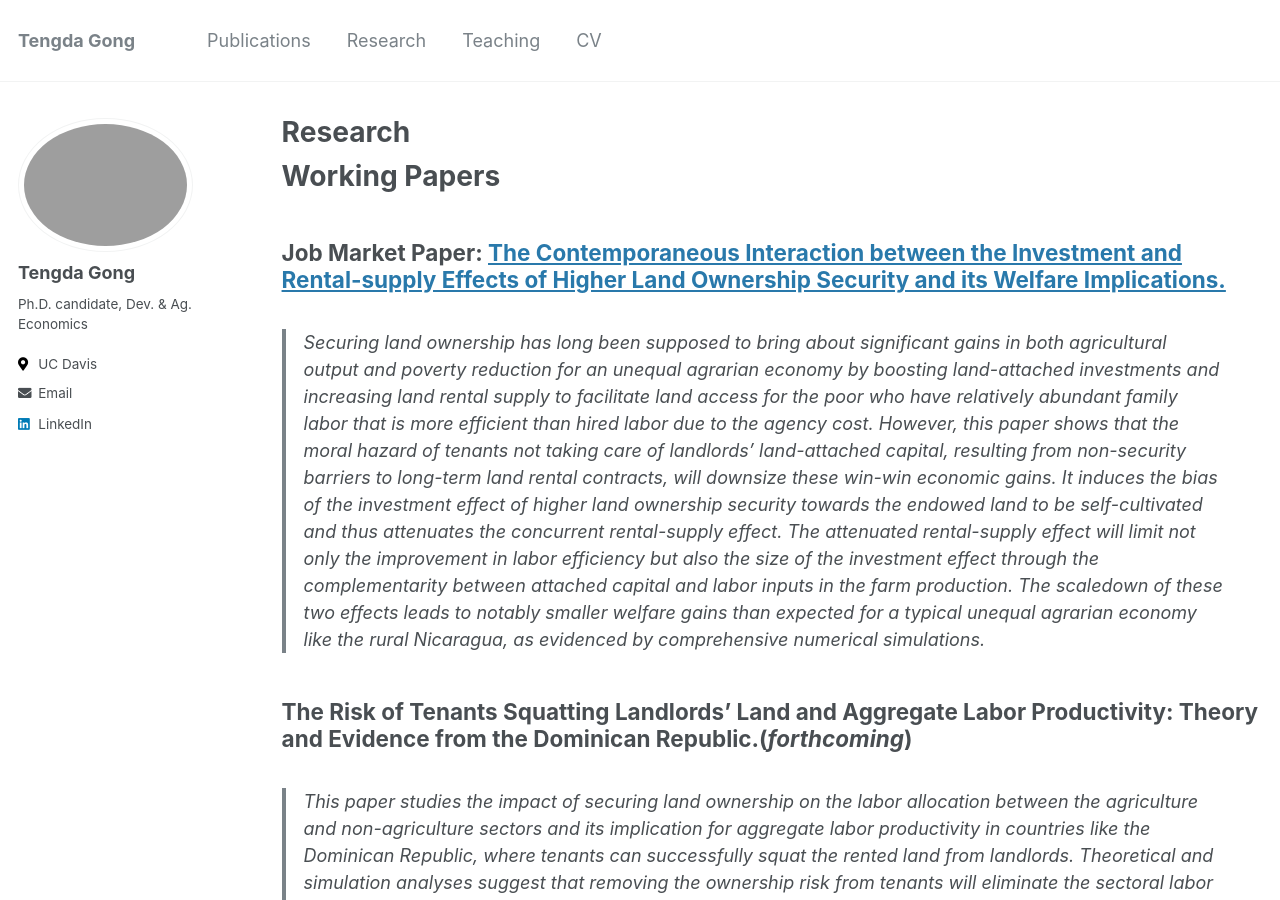
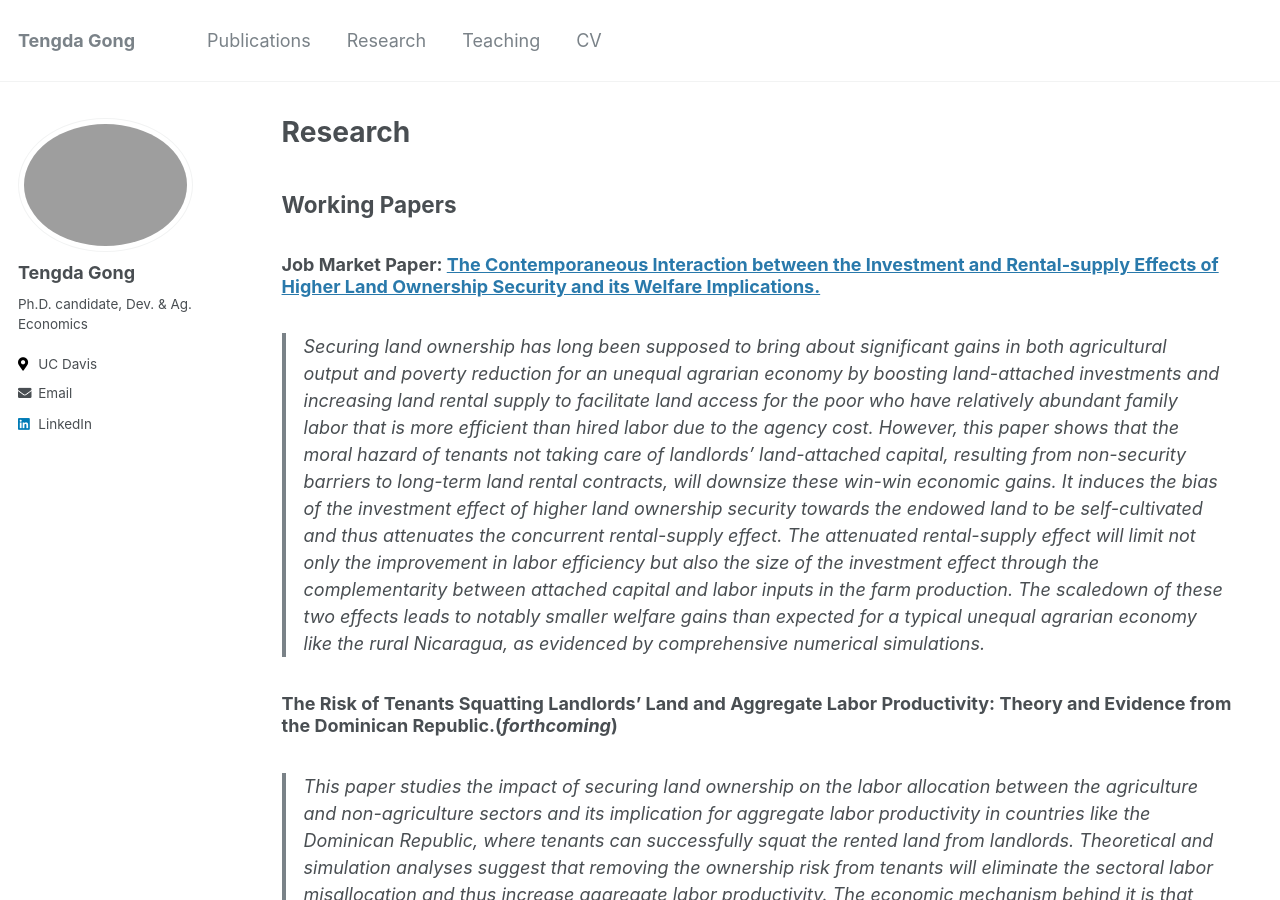
Before and after one commit to tendakung/tendakung.github.io, a Jekyll site: the page built from _pages/research.md, in a window 1280 px wide and 900 px high. Built offline with Jekyll 4.4.1, drawn with Linux system fonts in a browser that asks for light colours.

```diff
--- a/_pages/research.md
+++ b/_pages/research.md
@@ -6,20 +6,20 @@ author_profile: true
 ---
 
 
-# Working Papers
+## Working Papers
 
-## Job Market Paper: [The Contemporaneous Interaction between the Investment and Rental-supply Effects of Higher Land Ownership Security and its Welfare Implications.](https://drive.google.com/file/d/1S7uzuI2bW4YdkUvvynLYqRe1EOuXm8qR/view?usp=sharing)
+### Job Market Paper: [The Contemporaneous Interaction between the Investment and Rental-supply Effects of Higher Land Ownership Security and its Welfare Implications.](https://drive.google.com/file/d/1S7uzuI2bW4YdkUvvynLYqRe1EOuXm8qR/view?usp=sharing)
 > Securing land ownership has long been supposed to bring about significant gains in both agricultural output and poverty reduction for an unequal agrarian economy by boosting land-attached investments and increasing land rental supply to facilitate land access for the poor who have relatively abundant family labor that is more efficient than hired labor due to the agency cost. However, this paper shows that the moral hazard of tenants not taking care of landlords’ land-attached capital, resulting from non-security barriers to long-term land rental contracts, will downsize these win-win economic gains. It induces the bias of the investment effect of higher land ownership security towards the endowed land to be self-cultivated and thus attenuates the concurrent rental-supply effect. The attenuated rental-supply effect will limit not only the improvement in labor efficiency but also the size of the investment effect through the complementarity between attached capital and labor inputs in the farm production. The scaledown of these two effects leads to notably smaller welfare gains than expected for a typical unequal agrarian economy like the rural Nicaragua, as evidenced by comprehensive numerical simulations.
 
 
-## The Risk of Tenants Squatting Landlords’ Land and Aggregate Labor Productivity: Theory and Evidence from the Dominican Republic.(<em>forthcoming</em>)
+### The Risk of Tenants Squatting Landlords’ Land and Aggregate Labor Productivity: Theory and Evidence from the Dominican Republic.(<em>forthcoming</em>)
 > This paper studies the impact of securing land ownership on the labor allocation between the agriculture and non-agriculture sectors and its implication for aggregate labor productivity in countries like the Dominican Republic, where tenants can successfully squat the rented land from landlords. Theoretical and simulation analyses suggest that removing the ownership risk from tenants will eliminate the sectoral labor misallocation and thus increase aggregate labor productivity. The economic mechanism behind it is that workers will choose sectoral occupations following their comparative advantages without fear of losing the land to be rented out or hope for squatting the land to be rented in.
 
 
-# Work in Progress
+## Work in Progress
 
-## Cyclical and Trend Variations in Demand Elasticity: Scanner Data Evidence from US Grocery Stores. Coauthored with [Bulat Gafarov](https://are.ucdavis.edu/people/faculty/bulat-gafarov/) and [Jens Hilscher](https://are.ucdavis.edu/people/faculty/jens-hilscher/).
+### Cyclical and Trend Variations in Demand Elasticity: Scanner Data Evidence from US Grocery Stores. Coauthored with [Bulat Gafarov](https://are.ucdavis.edu/people/faculty/bulat-gafarov/) and [Jens Hilscher](https://are.ucdavis.edu/people/faculty/jens-hilscher/).
 > Based on the IRI and Nielsen retail scanner data, we document common cyclical and trend variations in store-residual demand elasticities for groceries across the U.S. in the last two decades. We identify supply shocks of a specific product sold by a specific store in a market of interest by using the volume-weighted average weekly prices of the same product sold in a geographically neighboring market as the price IV. We control demand shocks using multi-way fixed effects of product, store, and week. Our IV estimates of annual residual demand elasticities exhibit a downward trend of 0.04 per year and a cyclical variation of 0.08 per year in magnitude. Using supplementary data, we find suggestive evidence that the downward trend echoes the rising market concentration in the U.S. retail sector while the cyclical variation reflects the dynamics of consumers’ purchasing power over business cycles.
 
 
-## The Unintended Effect of Brazil's Environment-oriented Credit Policy on the Drought-induced Deforestation in the Amazon Biome. Coauthored with [Nilesh Shinde](https://sites.google.com/view/nshinde/home)
+### The Unintended Effect of Brazil's Environment-oriented Credit Policy on the Drought-induced Deforestation in the Amazon Biome. Coauthored with [Nilesh Shinde](https://sites.google.com/view/nshinde/home)
```
